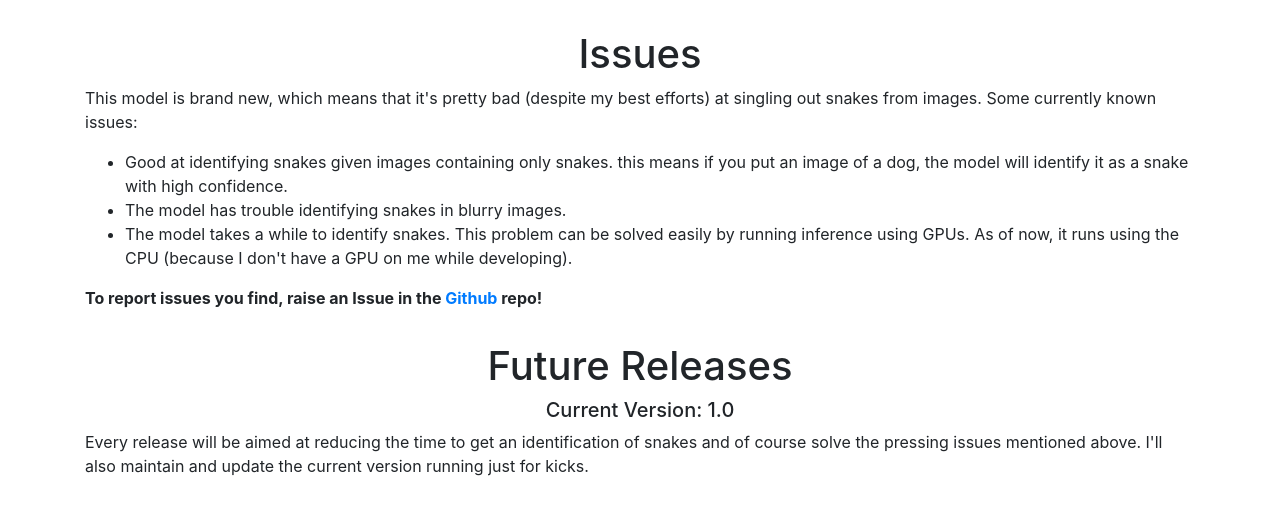
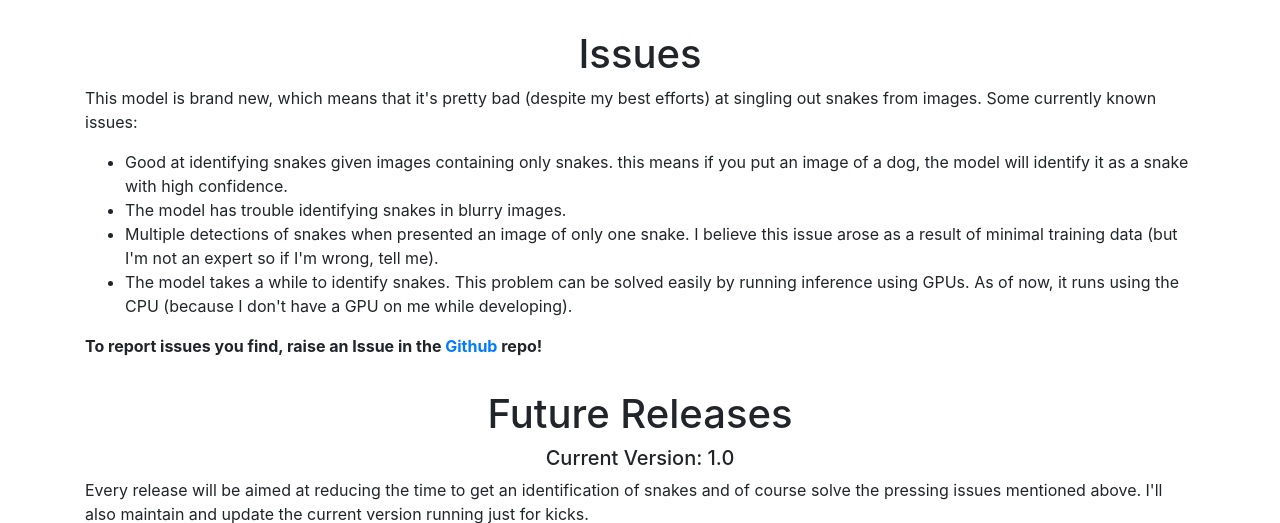
Before and after one commit to neovasudeva/Snake-Detector, a Flask app: page /about in a window 1280 px wide. Shown: the part 306-829 px from the top of the page. Before the commit the page ends 782 px from the top, so only its background shows below. Run offline with Flask 2, Linux system fonts and the light colour scheme; parts of the project's set-up code (start-up, migrations or seed data) failed here and were passed over; some libraries are stand-ins or nearby versions.

Commit message:
added issue

```diff
--- a/templates/about.html
+++ b/templates/about.html
@@ -36,6 +36,10 @@
       The model has trouble identifying snakes in blurry images.
     </li>
     <li>
+      Multiple detections of snakes when presented an image of only one snake. I believe this issue
+      arose as a result of minimal training data (but I'm not an expert so if I'm wrong, tell me).
+    </li>
+    <li>
       The model takes a while to identify snakes. This problem can be solved easily by running inference
       using GPUs. As of now, it runs using the CPU (because I don't have a GPU on me while developing).
     </li>
```
